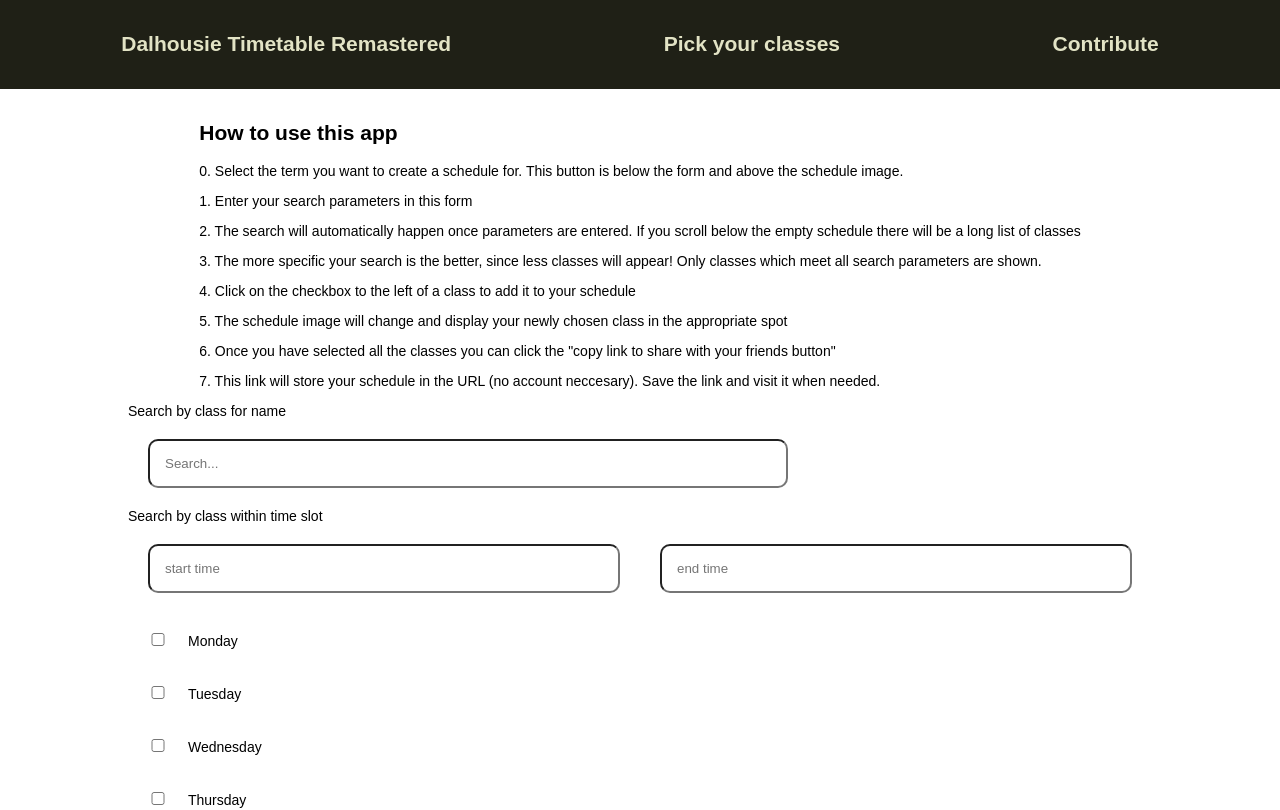
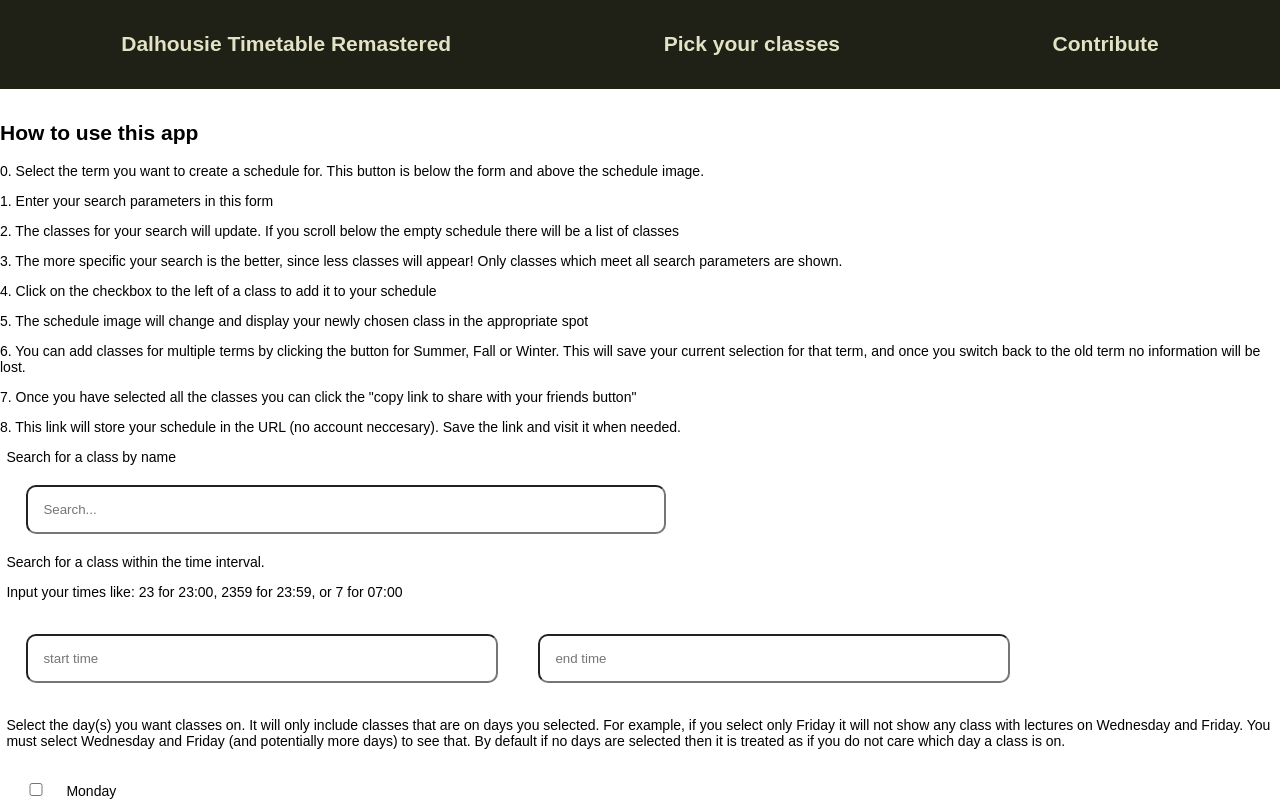
Before and after one commit to warren-fisher/daltimetable, a Next.js app in the folder nextjs/: page / in a window 1280 px wide. Shown: the top 810 px of the page. Built offline with nearby package versions, Linux system fonts and the light colour scheme; no server answers.

Commit message:
Fix searching bug now search string, time start and end are properly put into search parameters update term select to be a bit better unfortunately it still does not work super well, and is super slow

```diff
--- a/nextjs/components/DisplayState.js
+++ b/nextjs/components/DisplayState.js
@@ -109,14 +109,11 @@
             ctx.fillText(str, 25, y + yOffset, xOffset - 10);
         }
 
-        console.log(this.props.classes);
-
         let keys = Object.keys(this.props.classes);
         for (const name of keys) {
             if (this.props.classes[name] === false) {
                 continue;
             }
-            console.log(name);
             this.drawClass(ctx, this.props.classes[name]);
         }
     }
--- a/nextjs/components/SearchState.js
+++ b/nextjs/components/SearchState.js
@@ -36,6 +36,9 @@
                         [term]: selectedCRNs};
     }
 
+    // props.classesSelected = object of class objects per term, selectedClasses = object of arrays of class crn per term
+    console.log("props.classesSelected=", props.classesSelected, "vs created selectedClasses=", selectedClasses);
+
     // TODO: fixme for higher base & optimize crn??
     const base36_code = storeClassesAsId(selectedClasses);
     console.log('base36', base36_code);
@@ -46,27 +49,34 @@
             <h2>How to use this app</h2>
             <p>0. Select the term you want to create a schedule for. This button is below the form and above the schedule image.</p>
             <p>1. Enter your search parameters in this form</p>
-            <p>2. The search will automatically happen once parameters are entered. If you scroll below the empty schedule there will be a long list of classes</p>
+            <p>2. The classes for your search will update. If you scroll below the empty schedule there will be a list of classes</p>
             <p>3. The more specific your search is the better, since less classes will appear! Only classes which meet all search parameters are shown.</p>
             <p>4. Click on the checkbox to the left of a class to add it to your schedule</p>
             <p>5. The schedule image will change and display your newly chosen class in the appropriate spot</p>
-            <p>6. Once you have selected all the classes you can click the "copy link to share with your friends button"</p>
-            <p>7. This link will store your schedule in the URL (no account neccesary). Save the link and visit it when needed.</p>
+            <p>6. You can add classes for multiple terms by clicking the button for Summer, Fall or Winter. This will save your current selection
+                for that term, and once you switch back to the old term no information will be lost. </p>
+            <p>7. Once you have selected all the classes you can click the "copy link to share with your friends button"</p>
+            <p>8. This link will store your schedule in the URL (no account neccesary). Save the link and visit it when needed.</p>
 
             </div>
 
-            <form>
+            <form id="search_form">
                 {/* TODO: what is props.value?? */}
-                <label htmlFor="string-search">Search by class for name</label>
-                <input type='text' id="string-search" name="string-search" placeholder='Search...' onChange={props.handleChange} value={props.value} />
+                <label htmlFor="string_search">Search for a class by name</label>
+                <input type='text' id="string_search" name="string_search" placeholder='Search...' onChange={props.handleChange} value={props.value} />
 
-                <label htmlFor="time">Search by class within time slot</label>
+                <label htmlFor="time">Search for a class within the time interval.</label>
+                <p>Input your times like: 23 for 23:00, 2359 for 23:59, or 7 for 07:00</p>
                 <div id="time">
-                    <input type='text' id='time-start' name='time-start' placeholder='start time' onChange={props.handleChange} value={props.value} />
-                    <input type='text' id='time-end' name='time-end' placeholder='end time' onChange={props.handleChange} value={props.value} />
+                    <input type='text' id='time_start' name='time_start' placeholder='start time' onChange={props.handleChange} value={props.value} />
+                    <input type='text' id='time_end' name='time_end' placeholder='end time' onChange={props.handleChange} value={props.value} />
                 </div>
 
                 <div id="days">
+                    <p>Select the day(s) you want classes on. It will only include classes that are on days you selected.
+                       For example, if you select only Friday it will not show any class with lectures on Wednesday and Friday.
+                       You must select Wednesday and Friday (and potentially more days) to see that. By default if no days are selected
+                       then it is treated as if you do not care which day a class is on. </p>
                     {DAYS.map((day) => {
                         let checked = props.checkboxes[day];
                         return <CheckboxDay key={day} day={day} checked={checked} handleChange={props.handleChange} />
--- a/nextjs/components/TermSelect.js
+++ b/nextjs/components/TermSelect.js
@@ -10,14 +10,17 @@
 export function TermSelect(props) {
     const {term, setTerm, allTerms, setAllTerms} = useTerm();
 
+    // TODO: term select very slow
+    // TODO: term select seemed to work better before
+
     let index = 1;
     return (
 
         <div id="term-selector">
             {Object.keys(allTerms).map((thisTerm) =>
-                <div key={index++} className="term-div">
-                <input type="radio" className="term" checked={term == thisTerm} value={thisTerm} id={thisTerm} onChange={props.handleChange}/>
-                <label htmlFor={thisTerm}>{thisTerm}</label>
+                <div key={index++} className="term">
+                <input type="radio" className="term-radio" checked={term == thisTerm} value={thisTerm} id={thisTerm} onChange={props.handleChange}/>
+                <label className={term == thisTerm ? "mark-selected" : "mark-deselected"} htmlFor={thisTerm}>{thisTerm}</label>
                 </div>
             )}
         </div>
--- a/nextjs/components/api/api.js
+++ b/nextjs/components/api/api.js
@@ -11,6 +11,7 @@
      * @param {string} days
      * @param {string} start
      * @param {string} end
+     * @param {number} term_code
      */
 export async function masterQuery(search, crn, dept, days, start, end, term_code) {
     const response = await fetch(`${apiURL}/api/get/master/${search}/${crn}/${dept}/${days}/${start}/${end}/${term_code}`, {
--- a/nextjs/components/mainComponent.js
+++ b/nextjs/components/mainComponent.js
@@ -68,15 +68,15 @@
             let firstTerm = undefined;
             let terms = {};
 
+            let classesSelected = this.state.classesSelected;
+
             for (let term_code in res)
             {
                 let name = res[term_code];
                 terms[name] = term_code;
 
-                this.setState({classesSelected: {
-                    ...this.state.classesSelected,
-                    [term_code]: {}
-                }})
+                classesSelected = {...classesSelected,
+                    [term_code]: {}};
 
                 if (firstTerm === undefined)
                 {
@@ -85,7 +85,8 @@
             }
 
             termCtx.setAllTerms(terms);
-            this.setState({terms: terms});
+            this.setState({terms: terms,
+                           classesSelected: classesSelected});
             // changing the termCtx name will be monitored as a useEffect in CanvasAndSelector.js and will update search state
             // this is why we do it last
             termCtx.setTerm(firstTerm);
@@ -126,8 +127,6 @@
         const target = e.target;
         const name = target.name;
         const val = target.value;
-        const terms = this.props.termCtx.allTerms;
-        const innerText = target.innerText;
 
         // If this is a selection box for a day you want
         if (DAYS.includes(name)) {
@@ -236,8 +235,6 @@
 
     /**
      * Get isNull state of every parameter in the search query.
-     * todo:: not working
-     * TODO:: time_end, time_start, string_seach have hyphens in state
      * TODO: were CRN, DEPT ever used????
      */
     getApiState() {
--- a/nextjs/styles/index.css
+++ b/nextjs/styles/index.css
@@ -17,7 +17,9 @@
     width: 50vw;
 }
 
-form {
+#search_form {
+    padding-left: 0.5vw;
+    padding-right: 0.5vw;
     display: flex;
     flex-direction: column;
 }
@@ -87,23 +89,27 @@
 
 #term-selector {
     display: flex;
-    flex-flow: wrap;
     flex-direction: row;
 }
-/* .term-div {
-    width: 33vw;
-} */
 
-/* .term {
-    display: none;
-} */
-
-/* .term {
+.term {
     border-radius: 10px;
-    padding: 10px;
     margin: 10px 10px 10px 10px;
     background-color: var(--button);
-} */
+}
+
+/* Make label fit div so that can be clicked*/
+.term label {
+    width: 100%;
+    height: 100%;
+    padding: 10px;
+    display: inline-block;
+}
+
+.term-radio
+{
+    display: none;
+}
 
 .term:active {
     background-color: var(--button-down);
```
